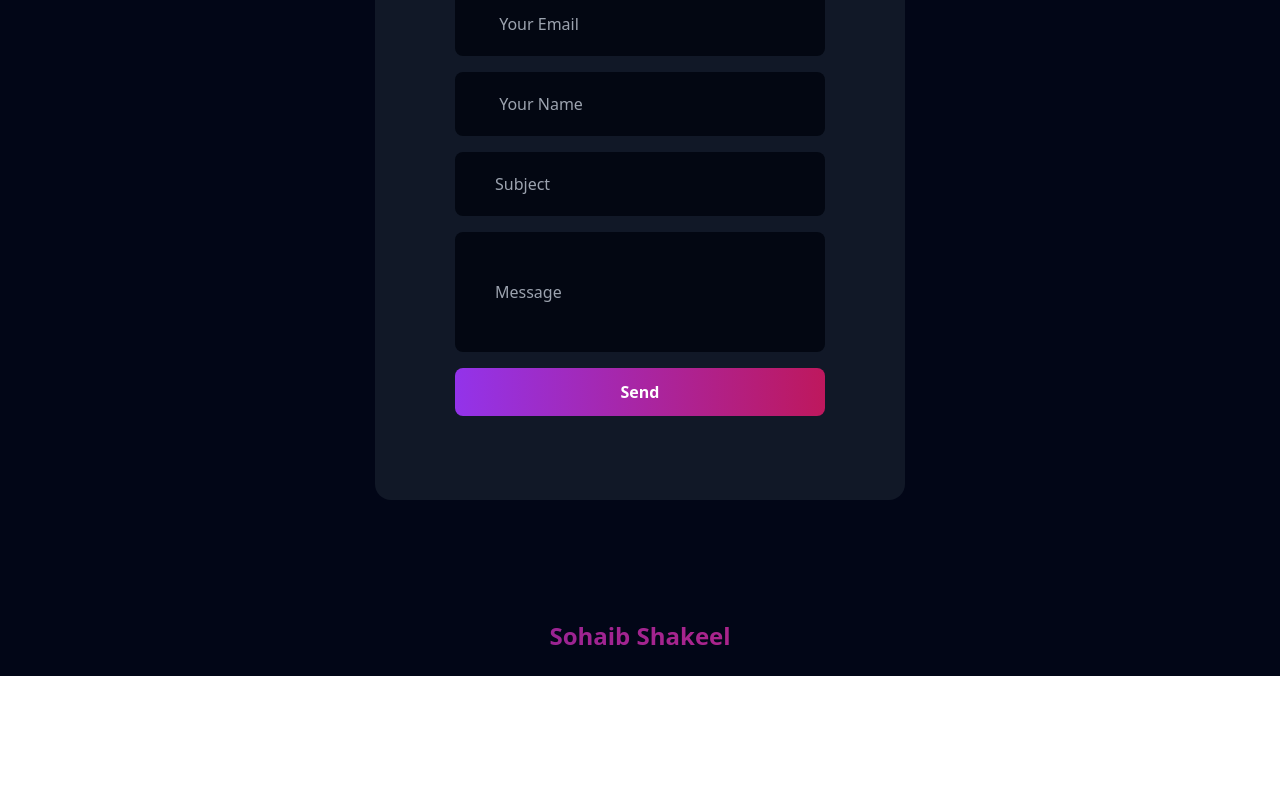
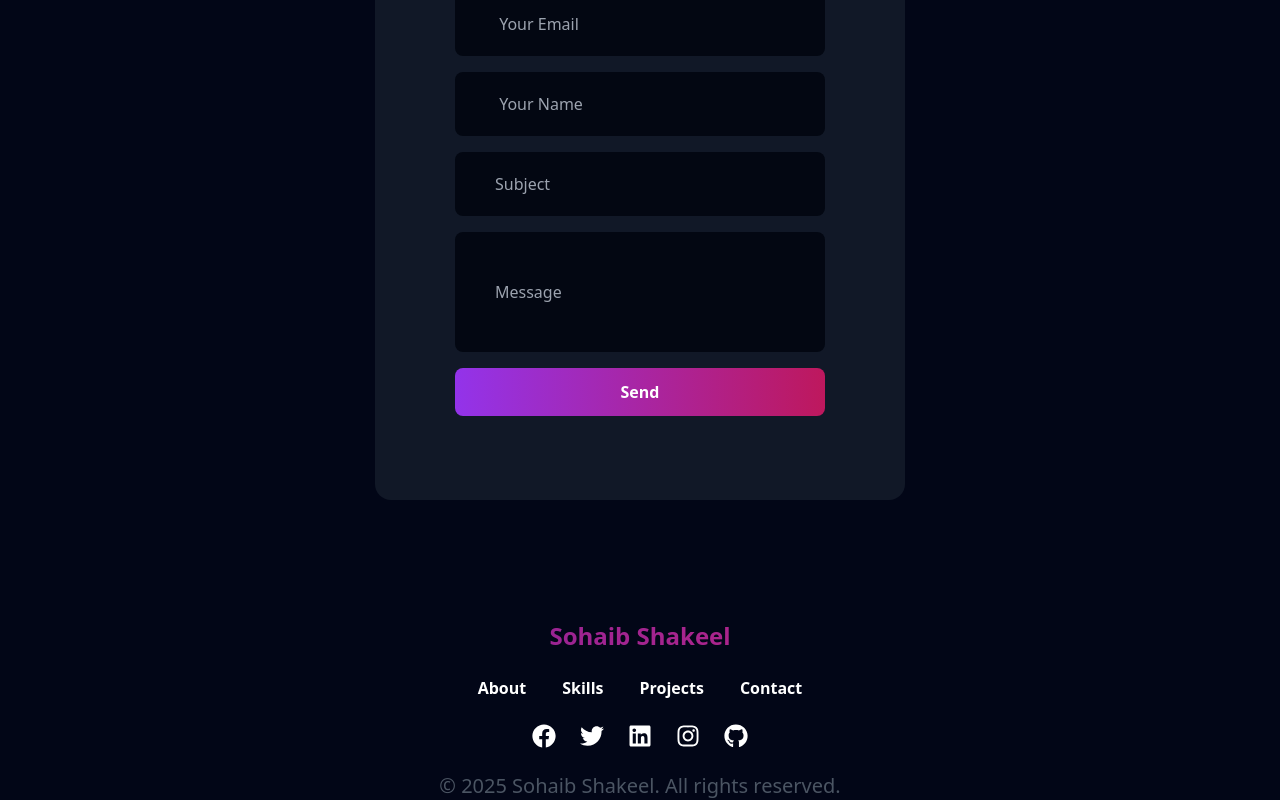
Before and after one commit to sohaibs-liberary/Portfolio-, a React (Vite) app: page / in a window 1280 px wide. Shown: the part 2954-3754 px from the top of the page. Before the commit the page ends 3630 px from the top, so only its background shows below. Built offline with nearby package versions, Linux system fonts and the light colour scheme.

Commit message:
full website ki completed and esponsive website

```diff
--- a/src/Comopnents/Footer/Footer.jsx
+++ b/src/Comopnents/Footer/Footer.jsx
@@ -1,20 +1,66 @@
 import React from 'react'
+import { FaFacebook } from "react-icons/fa";
+import { FaTwitter } from "react-icons/fa";
+import { FaLinkedin } from "react-icons/fa";
+import { FaInstagram } from "react-icons/fa";
+import { FaGithub } from "react-icons/fa";
+
+
+
+
+
 
 const Footer = () => {
-    const Menu =[
-        {
-
-        },
-    ];
+    const mainmenu = [
+    { id: "about", Lable: "About" },
+    { id: "skills", Lable: "Skills" },
+    { id: "projects", Lable: "Projects" },
+    { id: "contact", Lable: "Contact" },
+  ];
   return (
     <>
     <div className="footer ">
-        <div className="grid justify-center bg-slate-950 text-center  grid-cols-1 gap-2">
+        <div className="grid justify-center bg-slate-950 text-center  grid-cols-1 gap-6">
         <div className="name text-2xl font-bold bg-gradient-to-r from-purple-800 to-pink-600 bg-clip-text text-transparent">Sohaib Shakeel</div>
 
-        <div className="menu"></div>
-        <div className="sociamediaaps"></div>
-        <div className="copywright"></div>
+        <div className="menu">
+              <div className="hidden md:block lg:block">
+            <ul className="flex justify-center lg:gap-9 gap-3 font-semibold">
+              {mainmenu.map((data) => (
+                <li
+                  key={data.id}
+                  className="text-center text-white"
+                >
+                  <button onClick={() => handleMenuItemClick(data.id)}>
+                    {data.Lable}
+                  </button>
+                </li>
+              ))}
+            </ul>
+          </div>
+        </div>
+        <div className="sociamediaaps flex justify-center gap-6 ">
+          <a href="">
+          <FaFacebook  className='text-white text-2xl hover:text-purple-800 items-center ' />
+          </a>
+           <a href="">
+          <FaTwitter  className='text-white text-2xl hover:text-purple-700 items-center ' />
+          </a>
+           <a href="">
+          <FaLinkedin
+           className='text-white text-2xl hover:text-blue-700 items-center ' />
+          </a>
+           <a href="">
+          <FaInstagram  className='text-white text-2xl hover:text-red-700 items-center ' />
+          </a>
+          <a href="">
+          <FaGithub  className='text-white text-2xl hover:text-gray-700  items-center ' />
+          </a>
+
+        </div>
+        <div className="copywright">
+          <h1 className='text-gray-600 text-xl' >© 2025 Sohaib Shakeel. All rights reserved.</h1>
+        </div>
         </div>
     </div>
     </>
```
